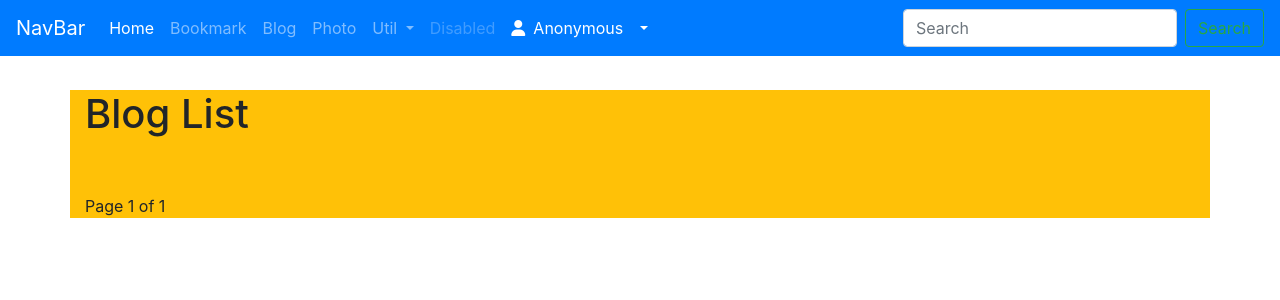
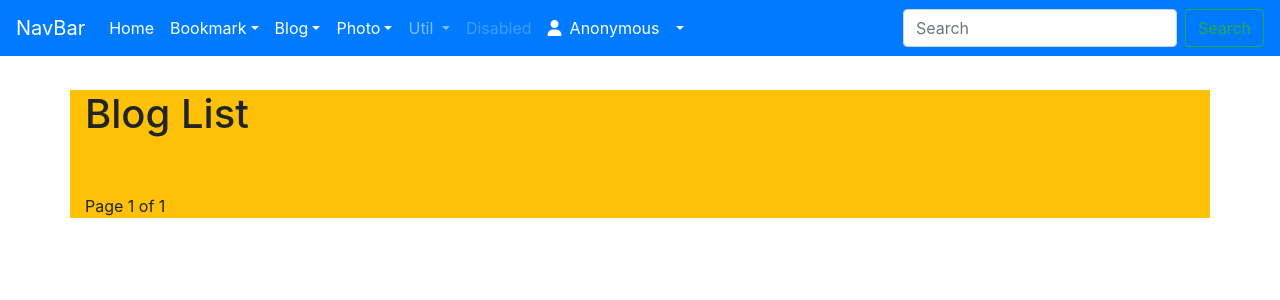
Before and after one commit to prace-prc/djangoProject, a Django app: page /blog/ in a window 1280 px wide. Shown: the top 300 px of the page. Run offline with Django 4.2, Linux system fonts and the light colour scheme; data that the repository does not hold is empty; some libraries are stand-ins or nearby versions.

Commit message:
Django 실습 - GNB 구성 확장

```diff
--- a/templates/base.html
+++ b/templates/base.html
@@ -27,13 +27,28 @@
                 </a>
             </li>
             <li class="nav-item">
-                <a href="{% url 'bookmark:index' %}" class="nav-link">Bookmark</a>
+                <a href="#" class="nav-link dropdown-toggle text-white" data-toggle="dropdown">Bookmark</a>
+                <div class="dropdown-menu">
+                    <a href="{% url 'bookmark:index' %}" class="dropdown-item">List</a>
+                    <a href="{% url 'bookmark:add' %}" class="dropdown-item">Add</a>
+                    <a href="{% url 'bookmark:change' %}" class="dropdown-item">Change</a>
+                </div>
             </li>
             <li class="nav-item">
-                <a href="{% url 'blog:index' %}" class="nav-link">Blog</a>
+                <a href="#" class="nav-link dropdown-toggle text-white" data-toggle="dropdown">Blog</a>
+                <div class="dropdown-menu">
+                    <a href="{% url 'blog:index' %}" class="dropdown-item">List</a>
+                    <a href="{% url 'blog:add' %}" class="dropdown-item">Add</a>
+                    <a href="{% url 'blog:change' %}" class="dropdown-item">Change</a>
+                </div>
             </li>
             <li class="nav-item">
-                <a href="{% url 'photo:index' %}" class="nav-link">Photo</a>
+                <a href="#" class="nav-link dropdown-toggle text-white" data-toggle="dropdown">Photo</a>
+                <div class="dropdown-menu">
+                    <a href="{% url 'photo:index' %}" class="dropdown-item">List</a>
+                    <a href="{% url 'home' %}" class="dropdown-item">Add</a>
+                    <a href="{% url 'home' %}" class="dropdown-item">Change</a>
+                </div>
             </li>
             <li class="nav-item dropdown">
                 <a href="#" class="nav-link dropdown-toggle" id="navbarDropdown" role="button" data-toggle="dropdown">
```
